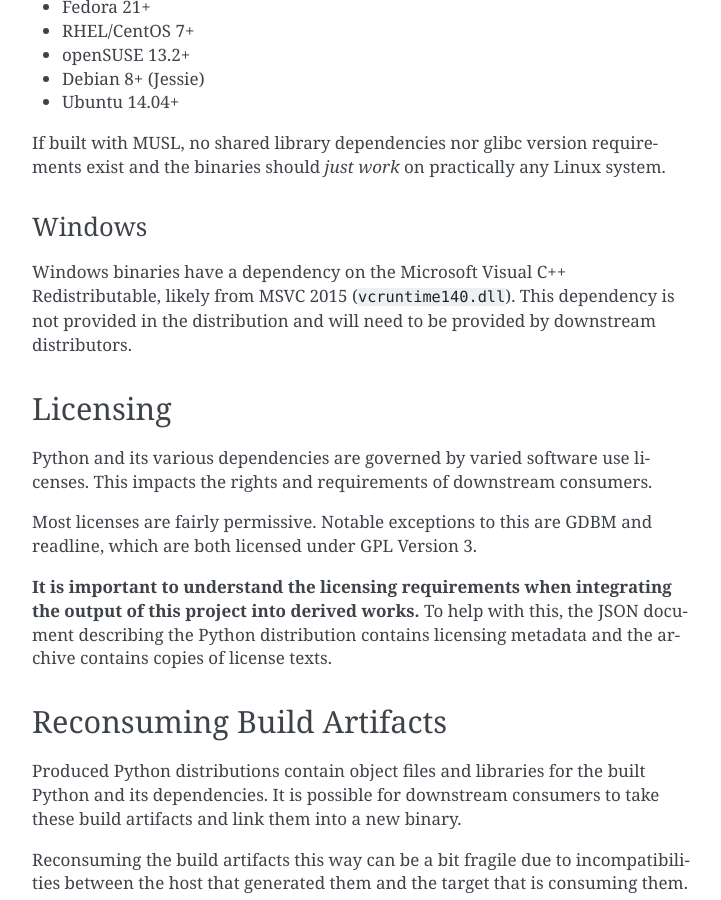
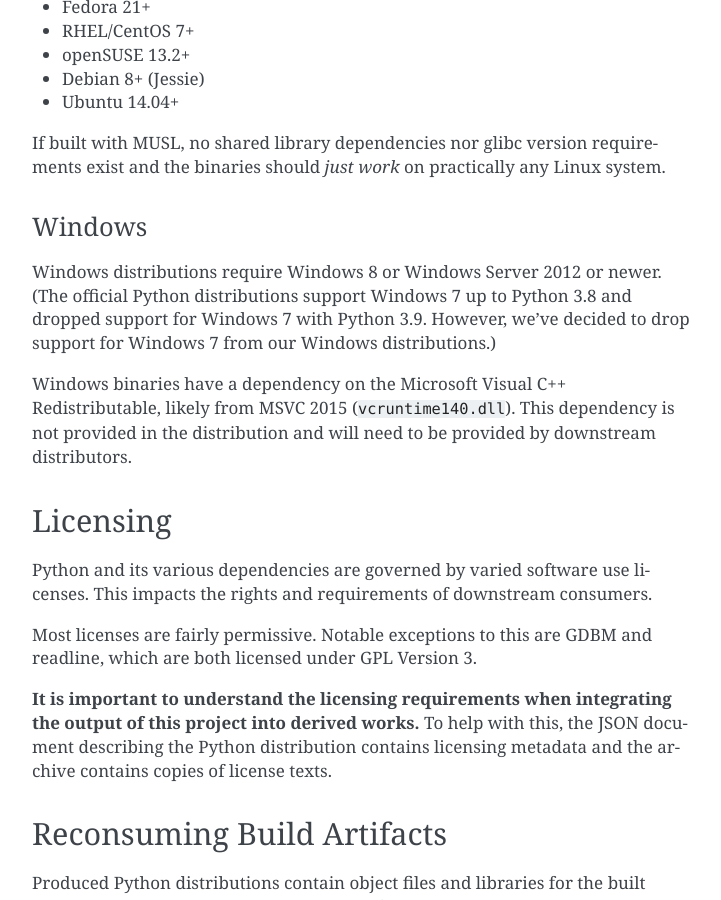
Before and after one commit to indygreg/python-build-standalone, a Sphinx documentation site: the page built from docs/running.rst, in a window 1280 px wide and 900 px high, scrolled down 1338 px. Shown: the whole window, without its empty margins (388-1109 px from the left). Built offline with Sphinx 7.4.7, drawn with Linux system fonts in a browser that asks for light colours.

Commit message:
windows: annotate pathcch dependency for pythoncore
This dependency was added in Python 3.9 as part of
bpo-39401 / Git commit 6a65eba44bfd82ccc8bed4b5c6dd6637549955d5.

The backport to Python 3.8 introduced run-time sniffing of the
symbol to avoid the hard library dependency.

This commit adds pathcch as a dependency for pythoncore. No
attention is made to the Python version, effectively meaning we
now require Windows 8 since this library is only available on
Windows 8. I'm fine with not claiming support for Windows 7: that
makes our support story simpler.

This should fix issues with missing symbols for e.g.
PathCchCanonicalizeEx when relinking a new library from the PYTHON.json
metadata.

```diff
--- a/docs/running.rst
+++ b/docs/running.rst
@@ -76,6 +76,11 @@
 Windows
 -------
 
+Windows distributions require Windows 8 or Windows Server 2012 or newer. (The
+official Python distributions support Windows 7 up to Python 3.8 and dropped
+support for Windows 7 with Python 3.9. However, we've decided to drop
+support for Windows 7 from our Windows distributions.)
+
 Windows binaries have a dependency on the Microsoft Visual C++ Redistributable,
 likely from MSVC 2015 (``vcruntime140.dll``). This dependency is not
 provided in the distribution and will need to be provided by downstream
```
Also changed, not shown: 1 other file.
